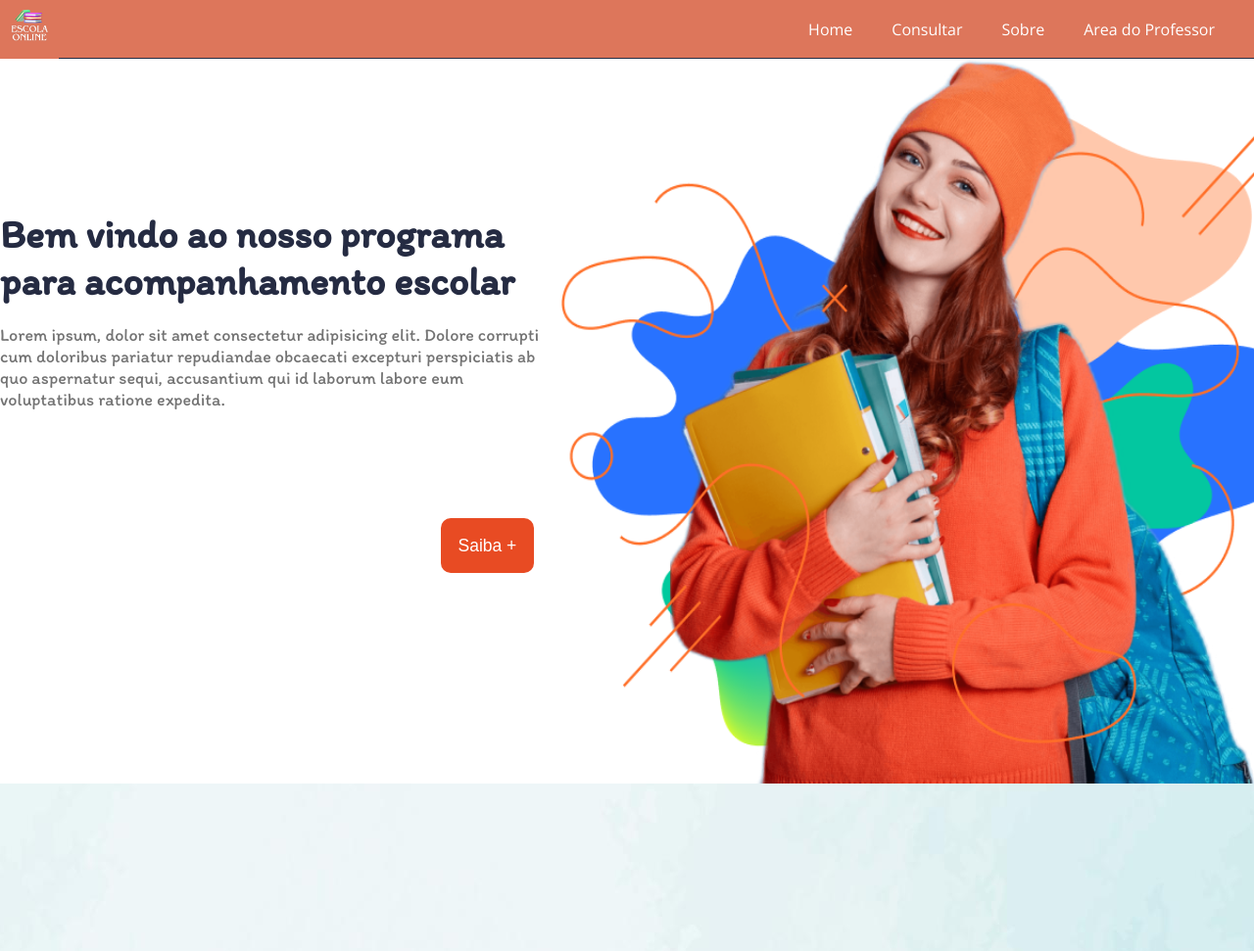
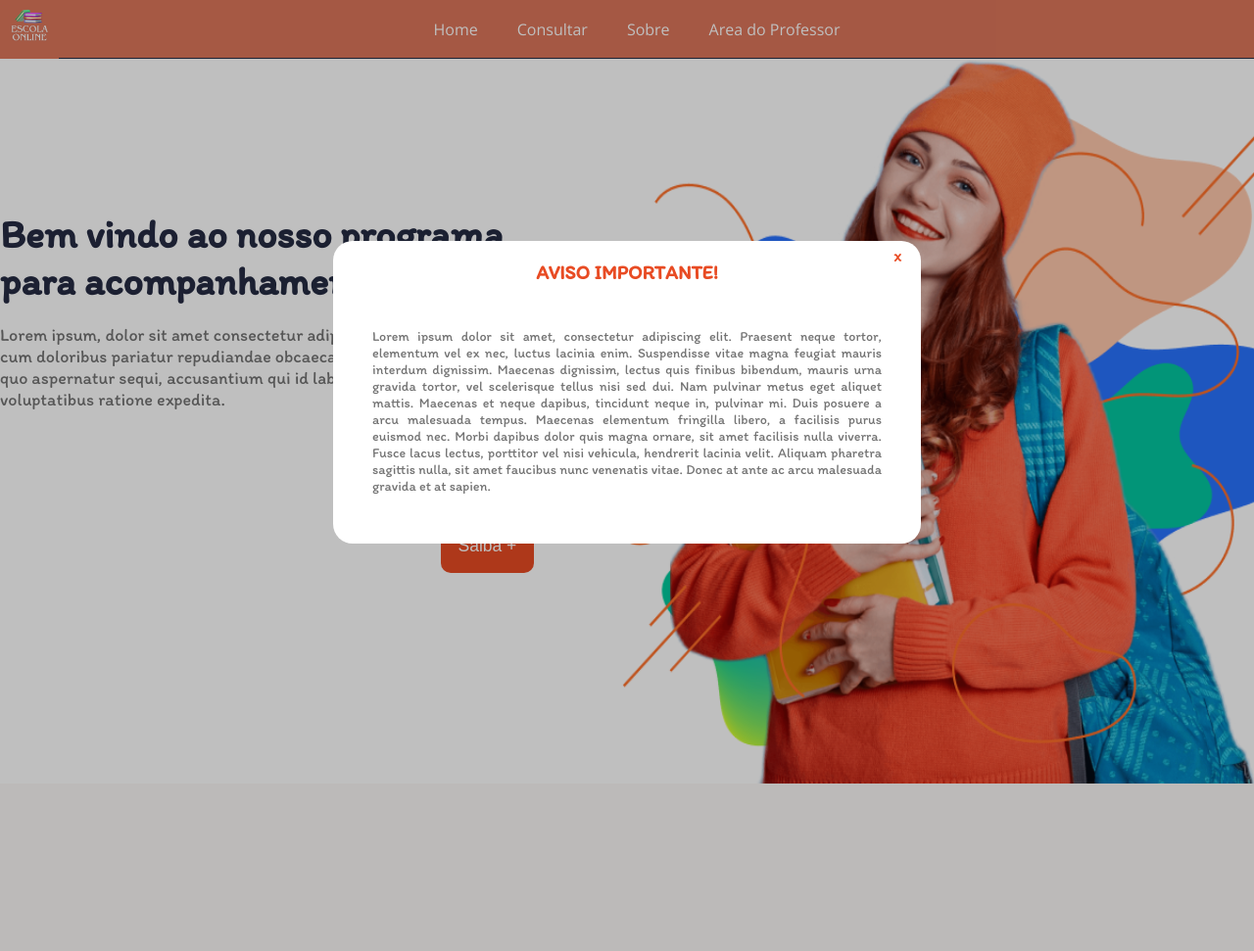
Before and after one commit to LucasCostaCorreia/Projeto-Integrador-Escola, a Flask app: page / in a window 1280 px wide. Shown: the top 971 px of the page at 98% size. After the commit the page ends 800 px from the top, so only its background shows below. Run offline with Flask 3, Linux system fonts and the light colour scheme.

Commit message:
feat: modal avisos

```diff
--- a/static/css/styles.css
+++ b/static/css/styles.css
@@ -63,6 +63,17 @@ header img {
   max-width: 6rem;
   display: block;
 }
+
+/* Modal */
+
+#modal {position: fixed; top: 0; left: 0; width: 100%; height: 100vh; max-height: 100vh; background-color: rgba(0, 0, 0, .25); overflow: hidden; z-index: 999;}
+#modal .content {width: 100%; display: flex; align-items: center; justify-content: center; height: 100%; overflow-y: hidden;}
+#modal .content .container {background-color: #FFF; padding: 2rem 4rem; border-radius: 20px; position: relative; max-width: 600px;}
+#modal .content .container .modal_title {color: #e84b23; font-weight: bold; font-size: 2rem; margin-bottom: 15px; text-align: center;}
+#modal .content .container p {font-size: 1.4rem; text-align: justify;}
+#modal .content .container #close {position: absolute; top: 1rem; right: 2rem; font-weight: bold; font-size: 1.2rem; color: #e84b23;}
+
+nav {width: 100%; justify-content: center;}
 
 nav ul li {
   font-size: 1.6rem;
--- a/templates/index.html
+++ b/templates/index.html
@@ -33,6 +33,17 @@
       </header>
 
       <main>
+        <div id="modal">
+          <div class="content">
+            <div class="container">
+                <a href="javascript:;" id="close">X</a>
+                <div>
+                  <p class="modal_title">AVISO IMPORTANTE!</p>
+                  <p>Lorem ipsum dolor sit amet, consectetur adipiscing elit. Praesent neque tortor, elementum vel ex nec, luctus lacinia enim. Suspendisse vitae magna feugiat mauris interdum dignissim. Maecenas dignissim, lectus quis finibus bibendum, mauris urna gravida tortor, vel scelerisque tellus nisi sed dui. Nam pulvinar metus eget aliquet mattis. Maecenas et neque dapibus, tincidunt neque in, pulvinar mi. Duis posuere a arcu malesuada tempus. Maecenas elementum fringilla libero, a facilisis purus euismod nec. Morbi dapibus dolor quis magna ornare, sit amet facilisis nulla viverra. Fusce lacus lectus, porttitor vel nisi vehicula, hendrerit lacinia velit. Aliquam pharetra sagittis nulla, sit amet faucibus nunc venenatis vitae. Donec at ante ac arcu malesuada gravida et at sapien.</p>
+                </div>
+              </div>
+            </div>
+        </div>
         <div id="home">
           <div class="indent">
             <div class="home-content">
```
